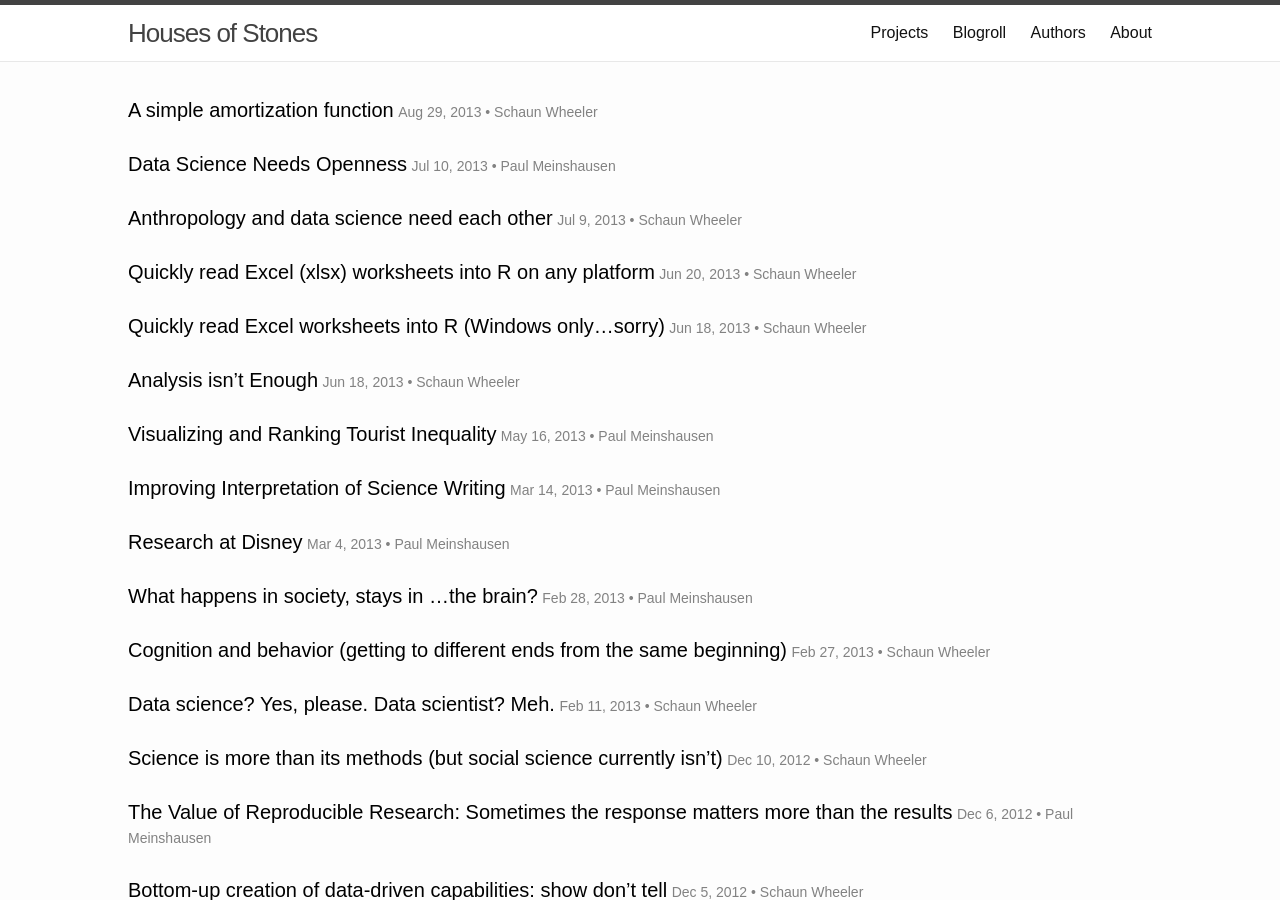
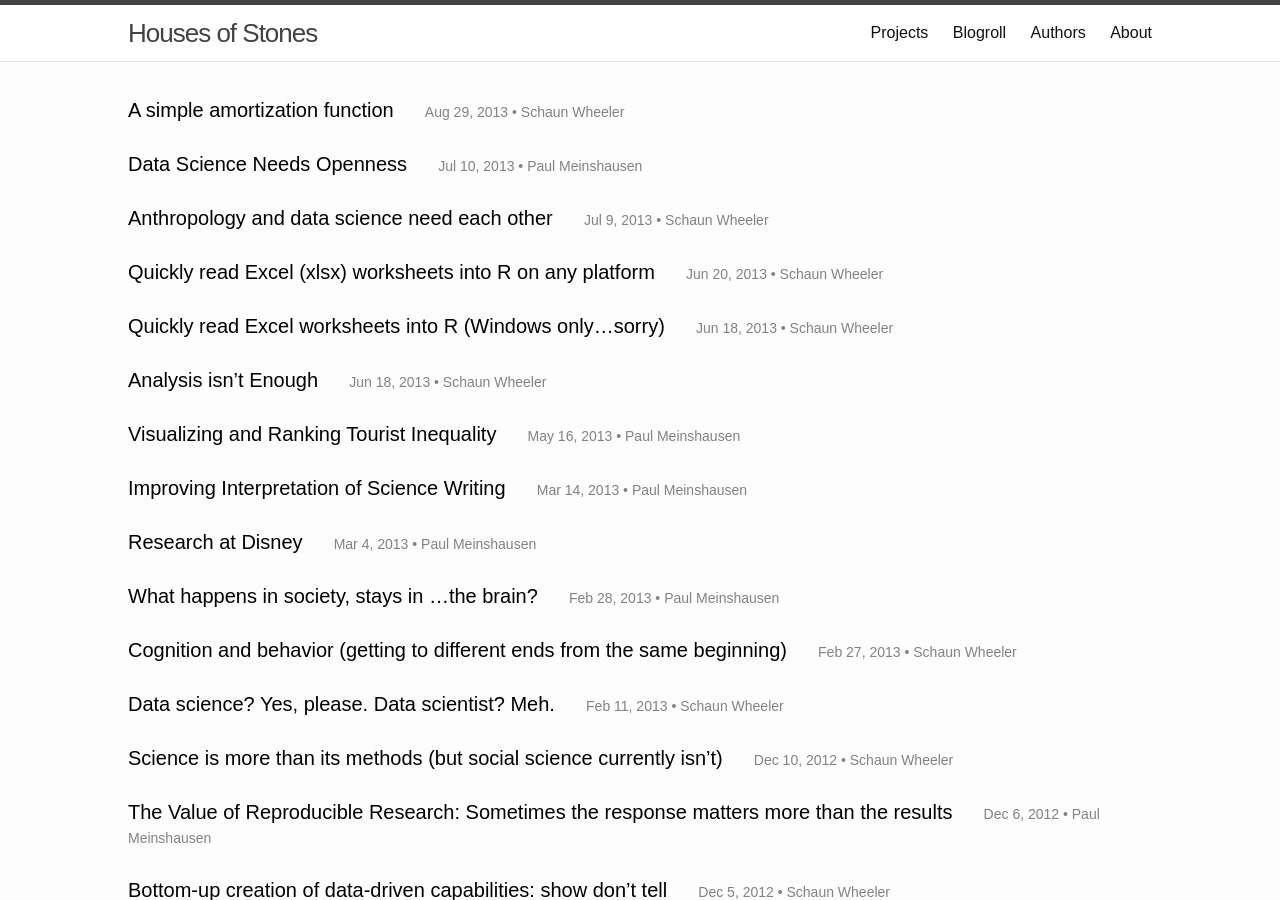
Before and after one commit to housesofstones/housesofstones.github.io, a Jekyll site: the page built from index.html, in a window 1280 px wide and 900 px high. Built offline with Jekyll 4.4.1, drawn with Linux system fonts in a browser that asks for light colours; nearby versions of some CDN libraries.

Commit message:
Update index.html

```diff
--- a/index.html
+++ b/index.html
@@ -9,6 +9,7 @@ layout: default
       <li>
         <!--<p>-->
           <a class="post-link" href="{{ post.url | prepend: site.baseurl }}">{{ post.title }}</a>
+          &nbsp;&nbsp;&nbsp;&nbsp;&nbsp;
         <!--</p>-->
         <span class="post-meta">{{ post.date | date: "%b %-d, %Y" }}{% if post.author %} • {{ post.author }}{% endif %}{% if post.meta %} • {{ post.meta }}{% endif %}</span>
       </li>
```
